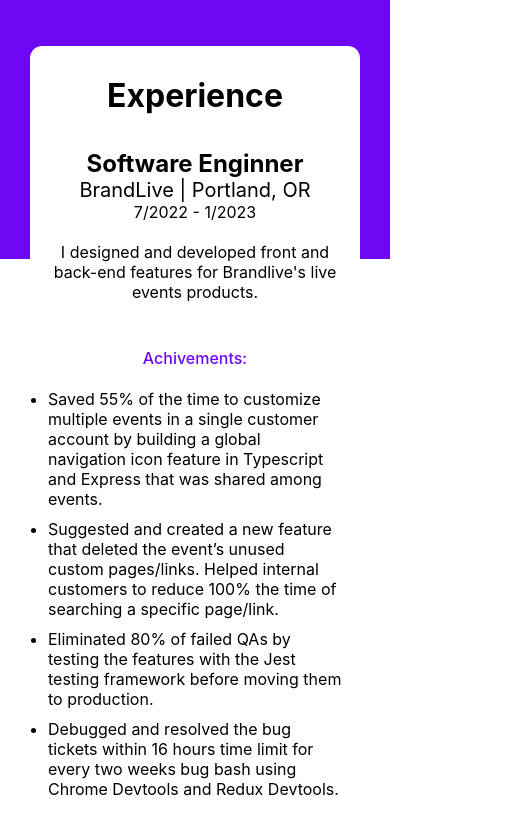
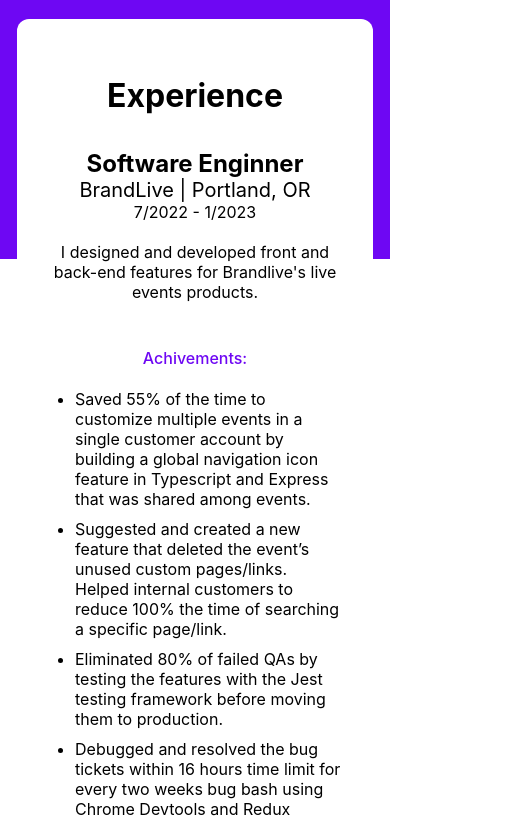
Before and after one commit to mKimp/kim-ma-portfolio, a React (Create React App) app: page / in a window 390 px wide. Shown: the part 1220-2041 px from the top of the page, 518 px wide, since content can reach past the window. Built offline with nearby package versions, Linux system fonts and the light colour scheme.

Commit message:
fixed responsive design bugs

```diff
--- a/src/scss/experience.scss
+++ b/src/scss/experience.scss
@@ -22,7 +22,7 @@
 
           .column {
             width: 300px;
-
+            margin: 0 10px;
             &:not(:last-child) {
               border-right: 1px solid #6e07f3;
             }
@@ -75,4 +75,30 @@
   .section.projects .container .box .content .columns .column:not(:last-child) {
     border-right: none;
   }
+
+  .section.projects
+    .container
+    .box
+    .content
+    .columns
+    .column
+    .achivement-lists {
+    padding-left: inherit;
+  }
+
+  .box {
+    .title-projects {
+      font-size: 2rem;
+      color: black;
+      padding-top: 30px;
+    }
+
+    .content {
+      .columns {
+        display: flex;
+        justify-content: space-evenly;
+        flex-wrap: wrap;
+      }
+    }
+  }
 }
--- a/src/scss/my-projects.scss
+++ b/src/scss/my-projects.scss
@@ -7,12 +7,11 @@
 
   .column {
     margin: 10px;
-    padding: 0;
+    padding: 30px;
 
     .box {
       height: 450px;
       width: 450px;
-      margin: 20px 0 10px 0;
       box-shadow: rgba(0, 0, 0, 0.35) 0px 5px 15px;
       padding: 20px;
       border-radius: 12px;
@@ -61,3 +60,28 @@
     }
   }
 }
+
+@media screen and (max-width: 767px) {
+  .startup-grid .columns {
+    border-radius: 12px;
+    flex-wrap: wrap;
+    display: flex;
+    flex-direction: row;
+    justify-content: space-evenly;
+
+    .column {
+      margin: 10px;
+      padding: 30px;
+
+      .box {
+        width: unset;
+        height: fit-content;
+      }
+    }
+  }
+}
+
+section.section.projects.has-text-centered {
+  display: flex;
+  justify-content: center;
+}
```
